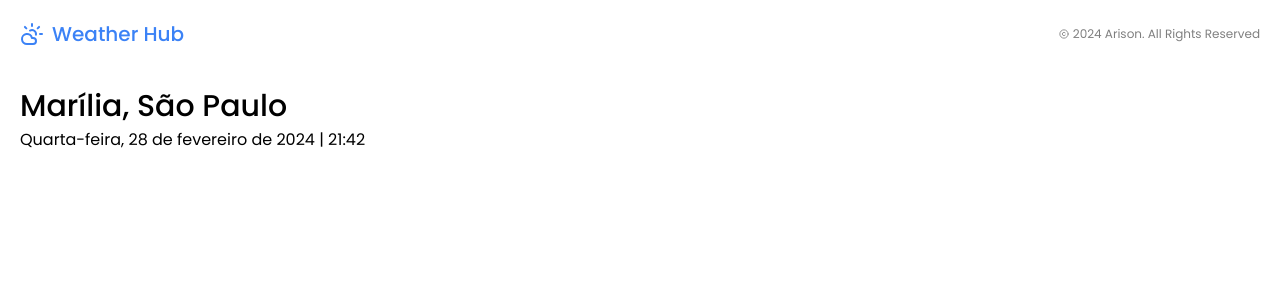
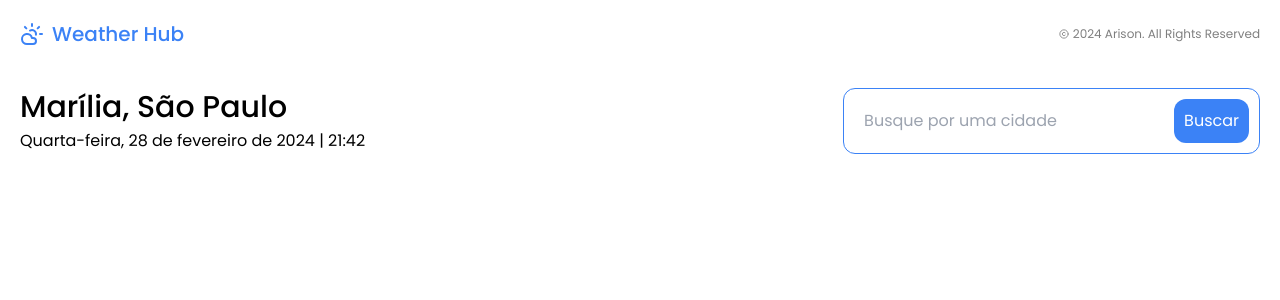
Before and after one commit to arisonfirmino/weather-hub, a Next.js app: page / in a window 1280 px wide. Shown: the top 300 px of the page. Built offline with nearby package versions, Linux system fonts and the light colour scheme.

Commit message:
feat: add initial Search component

```diff
--- a/app/(home)/page.tsx
+++ b/app/(home)/page.tsx
@@ -1,13 +1,15 @@
 import CityDateTime from "../components/city-date-time";
 import Header from "../components/header";
+import Search from "../components/search";
 
 export default function Home() {
   return (
     <main className="flex flex-col gap-10 p-5">
       <Header />
 
-      <section>
+      <section className="flex items-center justify-between">
         <CityDateTime />
+        <Search />
       </section>
     </main>
   );
--- /dev/null
+++ b/app/components/search.tsx
@@ -0,0 +1,19 @@
+export default function Search() {
+  return (
+    <form>
+      <div className="rounded-xl border border-solid border-blue-500 p-2.5">
+        <input
+          type="text"
+          placeholder="Busque por uma cidade"
+          className="w-80 bg-transparent p-2.5 outline-none"
+        />
+        <button
+          type="submit"
+          className="rounded-xl bg-blue-500 p-2.5 text-white active:bg-gray-400"
+        >
+          Buscar
+        </button>
+      </div>
+    </form>
+  );
+}
```
